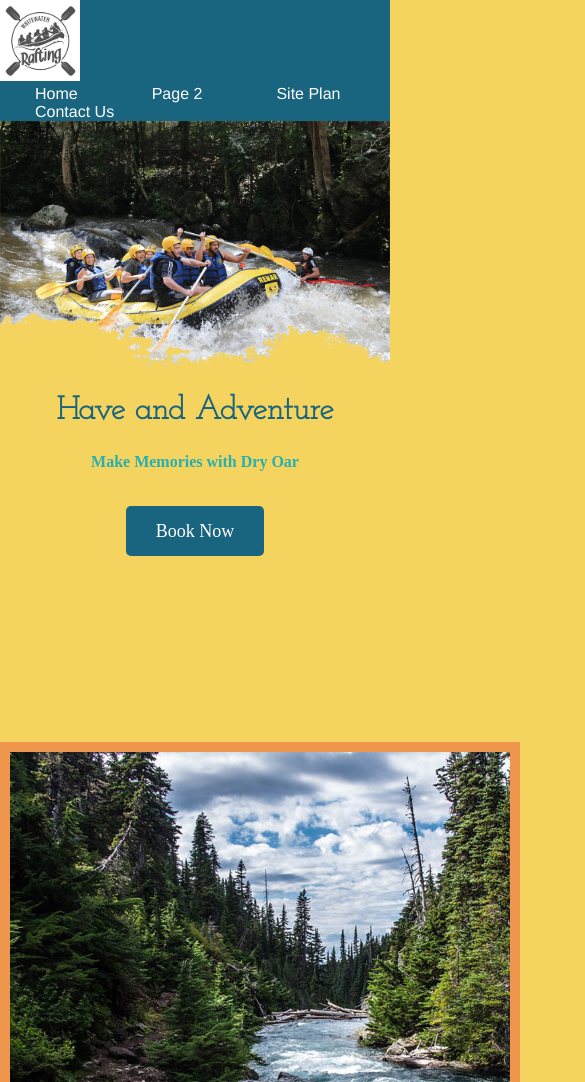
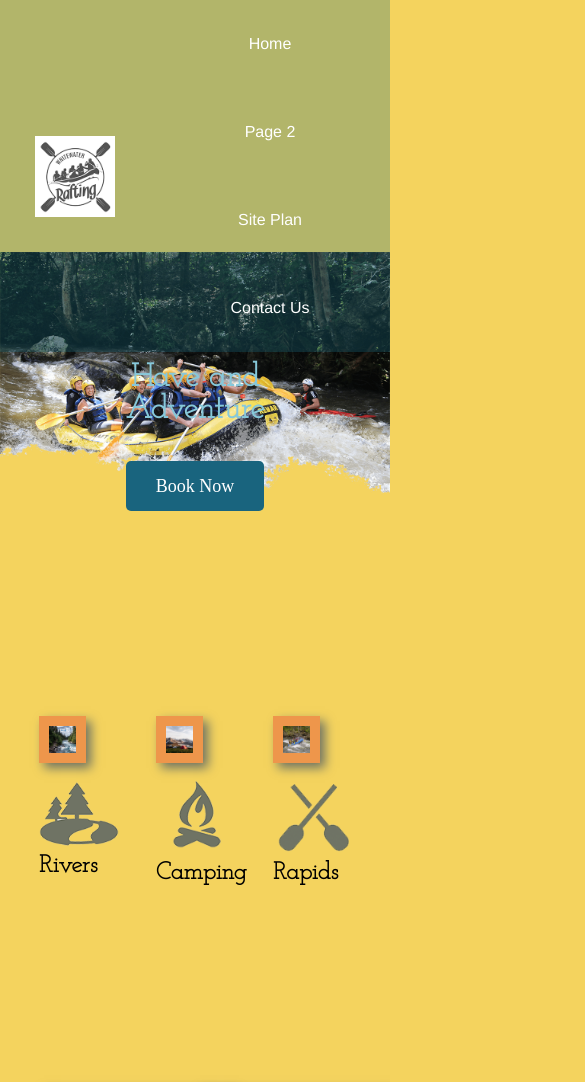
Before and after one commit to RaiFlores05/wdd130, a plain HTML site: page wwr/index.html in a window 390 px wide. Shown: the top 1082 px of the page, 585 px wide, since content can reach past the window. Drawn offline with Linux system fonts and the light colour scheme; a web font is replaced by a local one.

Commit message:
week 7 -layout-grid

```diff
--- a/wwr/index.html
+++ b/wwr/index.html
@@ -54,7 +54,7 @@
             <h2>Rapids</h2>
         </section>
         <div id="background"></div>
-        <img src="images/mountains.jpg" alt="Misty mountains">
+        <img src="images/mountains.jpg" alt="Misty mountains" class="mountains">
         <section class="msg">
             <h2>More Than Just The Thrill</h2>
             <p>Enjoy the breathtaking scenery. From valleys, meadows, canyons, and high peaks; it's way more than just the rapids. It's a great way to get away from it all and relax amongst all the beauty of the great outdoors.</p>
--- a/wwr/styles/style.css
+++ b/wwr/styles/style.css
@@ -1,4 +1,80 @@
 @import url('https://fonts.googleapis.com/css2?family=Croissant+One&family=Josefin+Slab:wght@200&display=swap');
+@media screen and (max-width: 900px) {
+    #hero, .home-grid {
+        display: block;
+        height: auto;
+    }
+    nav, footer {
+        flex-direction: column;
+    }
+    nav a {
+        display: block;
+        padding: 15px;
+    }
+    #hero {
+        margin-top: 0;
+    }
+    #hero-msg {
+        margin-top: 0;
+    }
+    #hero-msg h4 {
+        display: none;
+    }
+    .home-title {
+        font-size: 25px;
+        color: #6f7364;
+    }
+    .rivers-card, .camping-card, .rapids-card {
+        margin: 50px auto;
+        width: 60%;
+    }
+    #background {
+        display: none;
+    }
+    .mountains, .msg {
+        width: 80%;
+        display: block;
+        margin: 0 auto;
+    }
+    footer {
+        margin-top: 25px;
+    }
+}
+
+
+
+/* WEEK 7 - LAYOUT (GRID) */
+
+header{
+    display: grid;
+    grid-template-columns: 150px auto;
+}
+
+nav{
+    display: flex;
+    justify-content: space-around;
+}
+
+#hero{
+    display: grid;
+    grid-template-columns: 1fr 3fr 1fr;
+    margin-top: -100px;
+}
+
+#hero-box{
+
+        grid-column: 1/4;
+        grid-row: 1/3;
+    z-index: -1;
+
+}
+
+#hero-msg{
+    grid-column: 2/3;
+    grid-row: 1/2;
+    margin-top: 100px;
+}
+
 
 #content{
     max-width: 1600px;
@@ -7,6 +83,8 @@
 
 #logo_link{
     padding-top: 5px;
+    justify-self: center;
+    align-self: center;
 }
 
 nav a{
@@ -24,6 +102,7 @@ nav a{
 
 #hero-msg h1{
     text-align: center;
+    color:rgb(135, 200, 218);
 }
 
 #hero-msg h4{
@@ -47,7 +126,9 @@ main section img{
     height: 725px;
     background-color: #28afb0;
     color: white;
-    margin-bottom: 100px;
+
+    grid-column: 1/11;
+    grid-row: 4/9;
 }
 
 body {
@@ -62,7 +143,7 @@ h2{
 }
 
 header {
-    background-color:#19647e;
+    background-color:rgba(24, 109, 133, 0.3);
 }
 nav a:hover {
     background-color: #28afb0;
@@ -96,14 +177,20 @@ section a:hover{
     color: antiquewhite;
     line-height: 1.5em;
     padding: 35px;
-    margin-top: 200px;
+
+    grid-column: 6/10;
+    grid-row: 6/7;
+    box-shadow: 5px 5px 10px #6f7364;
 }
 
 footer{
     background-color: #19647e;
     color: white;
-    margin-top: 200px;
+    margin-top: 100px;
     padding: 25px 35px;
+    display: flex;
+    justify-content: space-around;
+    align-items:center ;
 }
 
 footer p {
@@ -137,6 +224,8 @@ footer .social img{
 
 .home-grid{
     font-family: 'Josefin Slab',  Helvetica, sans-serif;
+    display: grid;
+    grid-template-columns: repeat(10,1fr);
 }
 
 h4{
@@ -167,10 +256,45 @@ h4{
     padding-top: 10px;
 }
 
+.mountains {
+
+    grid-column: 2/7;
+    grid-row: 5/8;
+    box-shadow: 5px 5px 10px #6f7364;
+
+}
 .rivers-card, .camping-card, .rapids-card{
     margin: 200px 0;
 }
 
+.rivers-card{
+    grid-column: 2/4;
+    grid-row: 2/3;
+}
+
+.camping-card{
+    grid-column: 5/7;
+    grid-row: 2/3;
+}
+
+.rapids-card{
+    grid-column: 8/10;
+    grid-row: 2/3;
+
+}
+
+
+
 .card-img{
     border: 10px solid #ee964b;
+    transition: transform .5s;
+    box-shadow: 5px 5px 10px #6f7364;
 }
+.card-img:hover{
+    opacity: .6;
+    transform: scale(1.1);
+}
+
+.card-img, .mountains {
+    width: 100%;
+}
```
